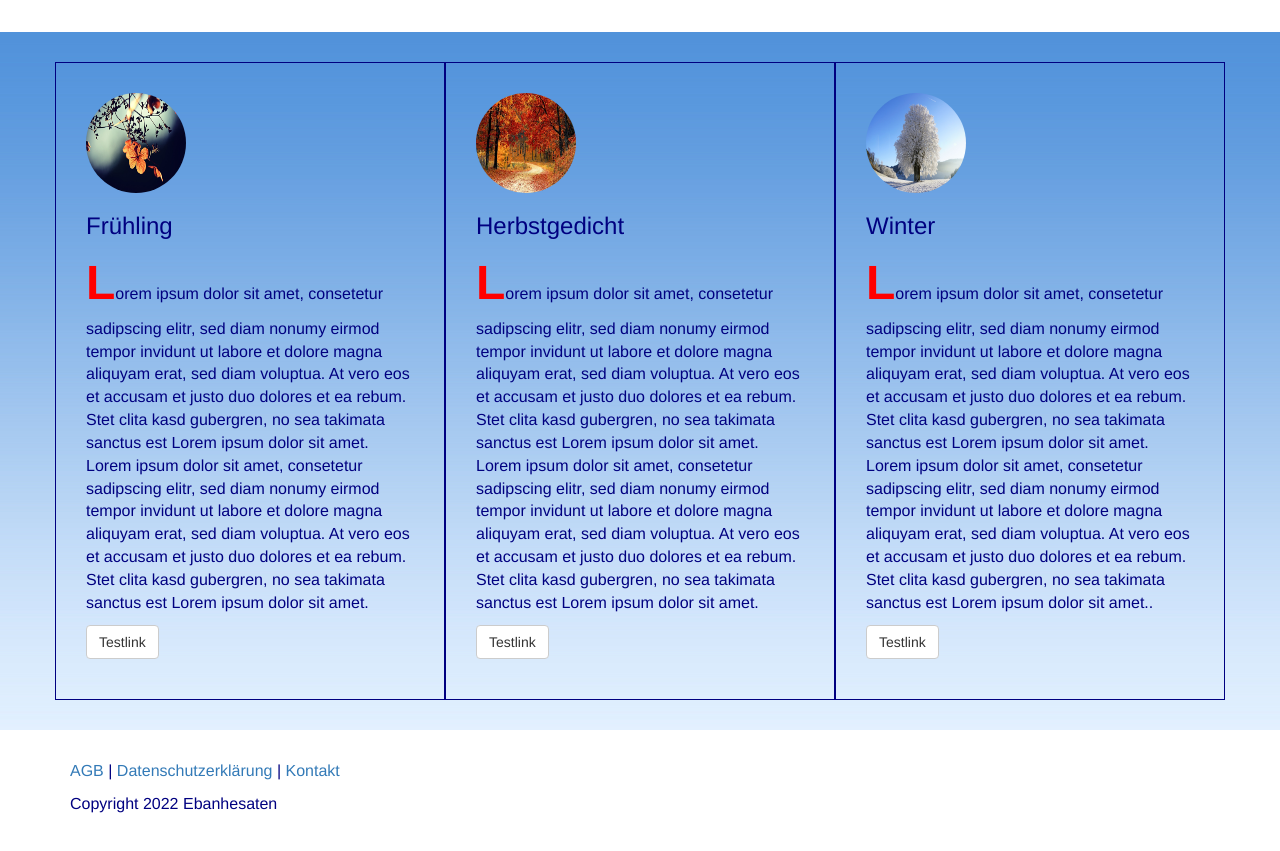
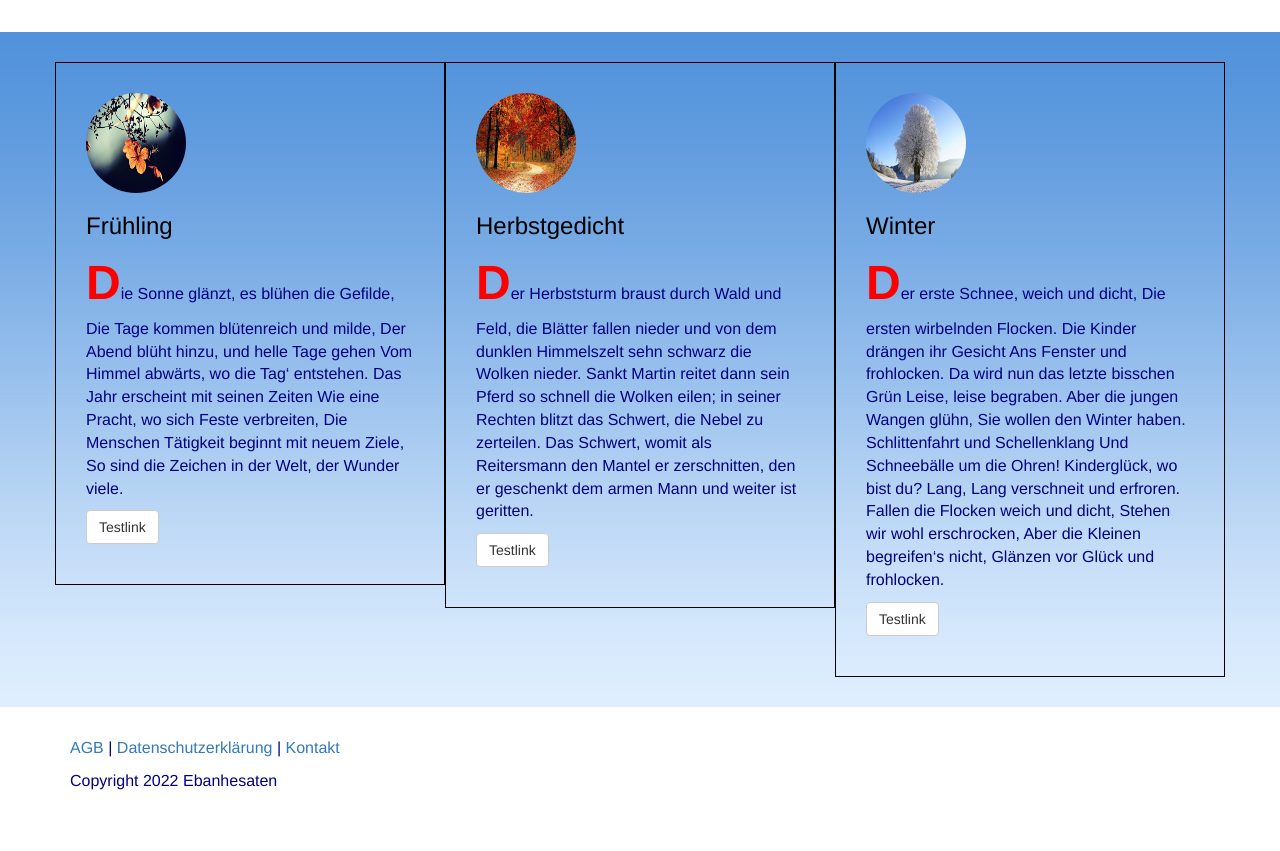
Before and after one commit to Jalowiecki/256, a plain HTML site: page index.html in a window 1280 px wide. Shown: the part 1745-2596 px from the top of the page. Drawn offline with Linux system fonts and the light colour scheme; files whose address does not match are found by name.

Commit message:
Add files via upload

```diff
--- a/css/custom.css
+++ b/css/custom.css
@@ -4,15 +4,15 @@ body {
 	}
 
 .item h1{
-	color: lightskyblue;
+	color: red;
 }
 
 h1, h2, h3, h4, h5, h6 {
-	color: navy;
+	color: black;
 	}
 
 .feature {
-	background: lightblue linear-gradient(to bottom, lightblue, lightgreen);
+	background: whitesmoke linear-gradient(to bottom, lightskyblue, lightgreen);
 	color: black;
 	}
 
@@ -33,7 +33,7 @@ h1, h2, h3, h4, h5, h6 {
 
 .footer-blurb-item {
     padding: 30px;
-	border-color: #000080;
+	border-color: black;
 	border-width: 0.1px;
 	border-style: solid;
 	margin: 0.01px;
@@ -55,7 +55,7 @@ text-align: left;
 
 
 	h2,h3{
-		color: #000080;
+		color: black;
 	}
 
 	p{
@@ -71,5 +71,5 @@ text-align: left;
 		color: red;
 	}
 .navbar {
-	background-color: lightgreen;
+	background-color: paleturquoise;
 }
--- a/index.html
+++ b/index.html
@@ -181,19 +181,63 @@
 					<div class="col-sm-4 footer-blurb-item">
 						<img class="img-circle" src="bilder/Frühling.jpg" alt="" width="100" height="100">
 						<h3>Frühling</h3>
-						<p>Lorem ipsum dolor sit amet, consetetur sadipscing elitr, sed diam nonumy eirmod tempor invidunt ut labore et dolore magna aliquyam erat, sed diam voluptua. At vero eos et accusam et justo duo dolores et ea rebum. Stet clita kasd gubergren, no sea takimata sanctus est Lorem ipsum dolor sit amet. Lorem ipsum dolor sit amet, consetetur sadipscing elitr, sed diam nonumy eirmod tempor invidunt ut labore et dolore magna aliquyam erat, sed diam voluptua. At vero eos et accusam et justo duo dolores et ea rebum. Stet clita kasd gubergren, no sea takimata sanctus est Lorem ipsum dolor sit amet.</p>
+						<p>Die Sonne glänzt, es blühen die Gefilde,
+                            Die Tage kommen blütenreich und milde,
+                            Der Abend blüht hinzu, und helle Tage gehen
+                            Vom Himmel abwärts, wo die Tag‘ entstehen.
+
+
+
+                            Das Jahr erscheint mit seinen Zeiten
+                            Wie eine Pracht, wo sich Feste verbreiten,
+                            Die Menschen Tätigkeit beginnt mit neuem Ziele,
+                            So sind die Zeichen in der Welt, der Wunder viele.
+                            </p>
 						<p><a class="btn btn-default" href="#">Testlink</a></p>
 					</div>
 					<div class="col-sm-4 footer-blurb-item">
 						<img class="img-circle" src="bilder/Herbst.jpg" alt="" width="100" height="100">
 						<h3>Herbstgedicht</h3>
-						<p>Lorem ipsum dolor sit amet, consetetur sadipscing elitr, sed diam nonumy eirmod tempor invidunt ut labore et dolore magna aliquyam erat, sed diam voluptua. At vero eos et accusam et justo duo dolores et ea rebum. Stet clita kasd gubergren, no sea takimata sanctus est Lorem ipsum dolor sit amet. Lorem ipsum dolor sit amet, consetetur sadipscing elitr, sed diam nonumy eirmod tempor invidunt ut labore et dolore magna aliquyam erat, sed diam voluptua. At vero eos et accusam et justo duo dolores et ea rebum. Stet clita kasd gubergren, no sea takimata sanctus est Lorem ipsum dolor sit amet.</p>
+						<p>Der Herbststurm braust durch Wald und Feld,
+                            die Blätter fallen nieder
+                            und von dem dunklen Himmelszelt
+                            sehn schwarz die Wolken nieder.
+
+                            Sankt Martin reitet dann sein Pferd
+                            so schnell die Wolken eilen;
+                            in seiner Rechten blitzt das Schwert,
+                            die Nebel zu zerteilen.
+
+                            Das Schwert, womit als Reitersmann
+                            den Mantel er zerschnitten,
+                            den er geschenkt dem armen Mann
+                            und weiter ist geritten.</p>
 						<p><a class="btn btn-default" href="#">Testlink</a></p>
 					</div>
 					<div class="col-sm-4 footer-blurb-item">
 						<img class="img-circle" src="bilder/Winter.jpg" alt="" width="100" height="100">
 						<h3>Winter</h3>
-						<p>Lorem ipsum dolor sit amet, consetetur sadipscing elitr, sed diam nonumy eirmod tempor invidunt ut labore et dolore magna aliquyam erat, sed diam voluptua. At vero eos et accusam et justo duo dolores et ea rebum. Stet clita kasd gubergren, no sea takimata sanctus est Lorem ipsum dolor sit amet. Lorem ipsum dolor sit amet, consetetur sadipscing elitr, sed diam nonumy eirmod tempor invidunt ut labore et dolore magna aliquyam erat, sed diam voluptua. At vero eos et accusam et justo duo dolores et ea rebum. Stet clita kasd gubergren, no sea takimata sanctus est Lorem ipsum dolor sit amet..</p>
+						<p>Der erste Schnee, weich und dicht,
+                            Die ersten wirbelnden Flocken.
+                            Die Kinder drängen ihr Gesicht
+                            Ans Fenster und frohlocken.
+
+                            Da wird nun das letzte bisschen Grün
+
+                            Leise, leise begraben.
+                            Aber die jungen Wangen glühn,
+                            Sie wollen den Winter haben.
+
+                            Schlittenfahrt und Schellenklang
+                            Und Schneebälle um die Ohren!
+                            Kinderglück, wo bist du? Lang,
+                            Lang verschneit und erfroren.
+
+
+                            Fallen die Flocken weich und dicht,
+                            Stehen wir wohl erschrocken,
+                            Aber die Kleinen begreifen‘s nicht,
+                            Glänzen vor Glück und frohlocken.</p>
 						<p><a class="btn btn-default" href="#">Testlink</a></p>
 					</div>
 
```
